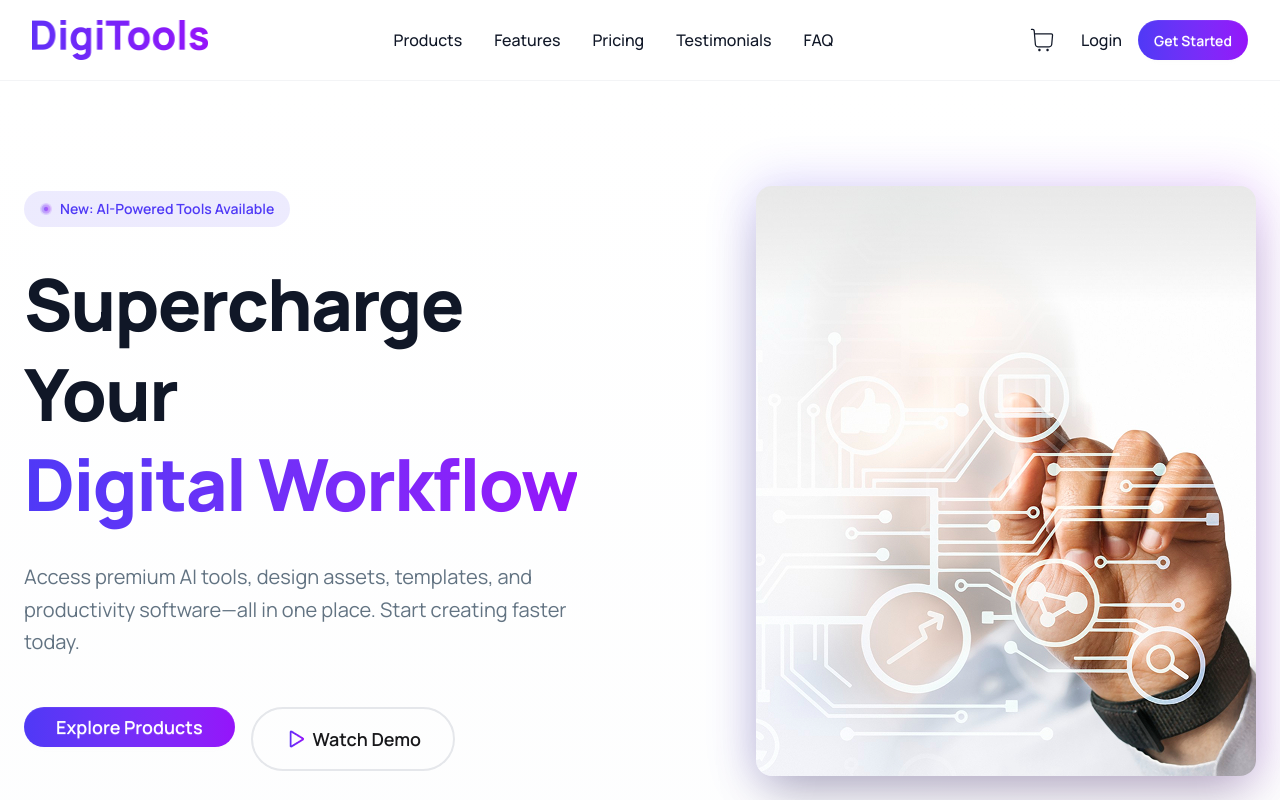
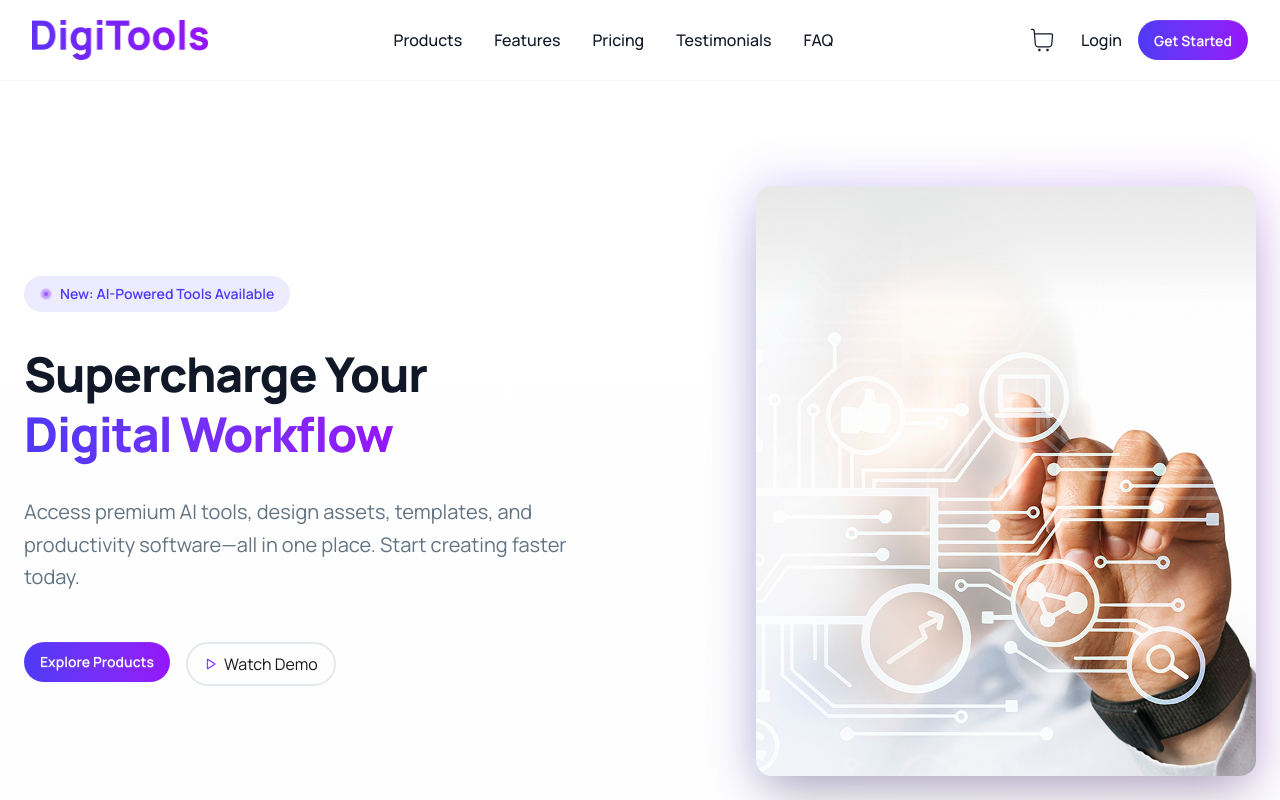
Before and after one commit to bashar35790/DigiTools-Platform, a React (Vite) app: page / in a window 1280 px wide. Shown: the top 800 px of the page. Built offline with nearby package versions, Linux system fonts and the light colour scheme.

Commit message:
fixed some design

```diff
--- a/src/App.jsx
+++ b/src/App.jsx
@@ -26,25 +26,24 @@ export default function App() {
     setCart((prevCart) => {
       const existingItem = prevCart.find((item) => item.id === product.id);
       if (existingItem) {
-        toast.success(`Increased ${product.name} quantity in cart!`);
         return prevCart.map((item) =>
           item.id === product.id ? { ...item, quantity: item.quantity + 1 } : item
         );
       }
-      toast.success(`${product.name} added to cart!`);
       return [...prevCart, { ...product, quantity: 1 }];
     });
+    toast.success(`${product.name} added to cart!`);
   };
 
+
   const handleRemoveFromCart = (productId) => {
-    setCart((prevCart) => {
-      const itemToRemove = prevCart.find(item => item.id === productId);
-      if (itemToRemove) {
-        toast.info(`${itemToRemove.name} removed from cart.`);
-      }
-      return prevCart.filter((item) => item.id !== productId);
-    });
+    const itemToRemove = cart.find(item => item.id === productId);
+    if (itemToRemove) {
+      toast.info(`${itemToRemove.name} removed from cart.`);
+    }
+    setCart((prevCart) => prevCart.filter((item) => item.id !== productId));
   };
+
 
   const handleClearCart = () => {
     setCart([]);
@@ -55,6 +54,7 @@ export default function App() {
 
   return (
     <main className="min-h-screen bg-white">
+      <ToastContainer position="top-right" autoClose={3000} hideProgressBar={false} />
       <Navbar cartCount={cartCount} setActiveView={setActiveView}></Navbar>
       {activeView === "available" && (
         <>
@@ -81,7 +81,6 @@ export default function App() {
         </>
       )}
       <Footer></Footer>
-      <ToastContainer position="top-right" autoClose={3000} hideProgressBar={false} />
     </main>
   )
 }
--- a/src/component/home-page/Hero.jsx
+++ b/src/component/home-page/Hero.jsx
@@ -7,7 +7,7 @@ export default function Hero() {
   return (
     <>
       <div className="hero min-h-[80vh] lg:min-h-screen bg-linear-to-b from-base-100 to-gray-50/30">
-        <div className="container mx-auto px-6 py-12 lg:py-20 flex flex-col lg:flex-row-reverse items-center justify-between gap-12 lg:gap-20">
+        <div className="container mx-auto px-6 py-12 lg:py-20 flex flex-col-reverse lg:flex-row-reverse items-center justify-between gap-12 lg:gap-20">
           {/* Hero Image */}
           <div className="w-full lg:w-1/2 flex justify-center lg:justify-end">
             <div className="relative group">
@@ -27,7 +27,7 @@ export default function Hero() {
               New: AI-Powered Tools Available
             </div>
 
-            <h1 className="text-4xl md:text-6xl lg:text-7xl font-extrabold text-heading leading-tight tracking-tight">
+            <h1 className="text-4xl md:text-5xl lg:text-5xl font-extrabold text-heading leading-tight tracking-tight">
               Supercharge Your <br className="hidden md:block" />
               <span className="bg-linear-to-r from-brand1 to-brand2 text-transparent bg-clip-text">Digital Workflow</span>
             </h1>
@@ -39,9 +39,9 @@ export default function Hero() {
             </p>
 
             <div className="flex flex-col sm:flex-row gap-4 justify-center lg:justify-start pt-4">
-              <Button title="Explore Products" addStyle="px-8 py-4 text-lg"></Button>
-              <button className="flex items-center justify-center gap-2 px-8 py-4 text-lg font-semibold rounded-full border-2 border-gray-200 hover:border-brand1 hover:bg-gray-50 transition-all group">
-                <img src={PlayIcon} alt="play icon" className="w-5 h-5 group-hover:scale-110 transition-transform" />
+              <Button title="Explore Products" addStyle="px-4 py-2"></Button>
+              <button className="flex items-center justify-center gap-2 px-4 py-2 rounded-full border-2 border-gray-200 hover:border-brand1 hover:bg-gray-50 transition-all group">
+                <img src={PlayIcon} alt="play icon" className="w-3 h-3 group-hover:scale-110 transition-transform" />
                 Watch Demo
               </button>
             </div>
--- a/src/component/home-page/Pricing.jsx
+++ b/src/component/home-page/Pricing.jsx
@@ -72,10 +72,10 @@ export default function Pricing() {
                         {
                             PricingData.map(card => {
                                 return (
-                                    <div className={`card overflow-hidden transition-all duration-300 hover:shadow-xl ${card.tag ? "bg-linear-to-br from-brand1 to-brand2 text-white scale-105 z-10 shadow-xl" : "bg-[#F9FAFC] text-heading border border-gray-100"}`} key={card.id}>
+                                    <div className={`card overflow-visible transition-all duration-300 hover:shadow-xl ${card.tag ? "bg-linear-to-br from-brand1 to-brand2 text-white scale-105 z-10 shadow-xl" : "bg-[#F9FAFC] text-heading border border-gray-100"}`} key={card.id}>
                                         <div className="card-body relative p-8 lg:p-10 space-y-6 flex flex-col justify-between h-full">
                                             {card.tag && (
-                                                <span className="absolute top-4 right-4 bg-white/20 backdrop-blur-md text-white text-xs font-bold px-3 py-1 rounded-full border border-white/20">
+                                                <span className="absolute -top-3 left-1/2 -translate-x-1/2 z-20 bg-[#FEF3C6] backdrop-blur-md text-[#BB4D00] text-xs font-bold px-3 py-1 rounded-full border border-white/20">
                                                     {card.tag}
                                                 </span>
                                             )}
--- a/src/component/home-page/Products.jsx
+++ b/src/component/home-page/Products.jsx
@@ -1,9 +1,6 @@
-import React, { use, useState } from 'react'
+import React, { useEffect, useState } from 'react'
 import Product from '../../utility/Product';
 import Cart from '../../utility/Cart';
-
-
-
 
 export default function Products({
     cardDataPromise,
@@ -14,7 +11,20 @@ export default function Products({
     activeView,
     setActiveView
 }) {
-    const cards = use(cardDataPromise);
+    const [cards, setCards] = useState([]);
+    const [loading, setLoading] = useState(true);
+
+    useEffect(() => {
+        cardDataPromise.then(data => {
+            setCards(data);
+            setLoading(false);
+        });
+    }, [cardDataPromise]);
+
+    if (loading) {
+        return <div className="flex justify-center py-20"><span className="loading loading-bars loading-xl"></span></div>;
+    }
+
 
     return (
         <>
@@ -29,13 +39,13 @@ export default function Products({
                         <div className='p-1.5 shadow-sm rounded-full w-fit mx-auto flex items-center bg-gray-100/50 backdrop-blur-sm border border-gray-100'>
                             <button
                                 onClick={() => setActiveView("available")}
-                                className={`px-6 py-2.5 rounded-full font-semibold transition-all duration-300 ${activeView === "available" ? "bg-white text-brand1 shadow-md" : "text-gray-500 hover:text-brand1"}`}
+                                className={` cursor-pointer px-6 py-2.5 rounded-full font-semibold transition-all duration-300 ${activeView === "available" ? "bg-linear-to-l from-brand2 to-brand1 text-white" : "text-gray-500 hover:text-brand1"}`}
                             >
                                 All Products
                             </button>
                             <button
                                 onClick={() => setActiveView("cart")}
-                                className={`px-6 py-2.5 rounded-full font-semibold transition-all duration-300 flex items-center gap-2 ${activeView === "cart" ? "bg-white text-brand1 shadow-md" : "text-gray-500 hover:text-brand1"}`}
+                                className={` cursor-pointer px-6 py-2.5 rounded-full font-semibold transition-all duration-300 flex items-center gap-2 ${activeView === "cart" ? "bg-linear-to-l from-brand2 to-brand1 text-white" : "text-gray-500 hover:text-brand1"}`}
                             >
                                 Cart {cart.length > 0 && <span className="bg-brand1 text-white text-[10px] h-5 w-5 rounded-full flex items-center justify-center">{cart.length}</span>}
                             </button>
--- a/src/utility/Button.jsx
+++ b/src/utility/Button.jsx
@@ -1,13 +1,14 @@
 
 
-export default function Button({ title, addStyle, title2, active, onClick }) {
+export default function Button({ title, addStyle, title2, active, onClick, disable }) {
     return (
         <>
             <button
                 onClick={onClick}
+                disabled={disable}   // ✅ এখানে ঠিক করো
                 className={`btn rounded-full text-white border-none
-                            transition-all duration-300 ease-in-out transform hover:scale-105 active:scale-95
-                ${active ? "bg-success scale-105 shadow-md"
+                        transition-all duration-300 ease-in-out transform hover:scale-105 active:scale-95
+                        ${active ? "bg-success scale-105 shadow-md cursor-not-allowed opacity-70"
                         : "bg-linear-to-l from-brand2 to-brand1 hover:shadow-lg shadow-brand1/20"
                     } ${addStyle}`}
             >
--- a/src/utility/Product.jsx
+++ b/src/utility/Product.jsx
@@ -7,20 +7,12 @@ export default function Product({ card, count, onAddToCart }) {
     const handleBuyNow = () => {
         setActive(true);
         onAddToCart();
-        // Reset "Added" state after a short delay for better UX
-        setTimeout(() => setActive(false), 2000);
     };
 
     return (
         <>
             <div className="card bg-white shadow-sm hover:shadow-2xl transition-all duration-500 group border border-gray-100/50 rounded-2xl overflow-hidden flex flex-col h-full">
                 <div className="card-body p-6 lg:p-8 flex flex-col justify-between h-full relative">
-                    {/* Count Badge */}
-                    {count > 0 && (
-                        <div className="absolute -top-3 -left-3 bg-brand2 text-white w-10 h-10 rounded-full flex items-center justify-center font-bold shadow-xl z-20 animate-scale-in border-4 border-white">
-                            {count}
-                        </div>
-                    )}
 
                     {/* Tag Badge */}
                     <div className="absolute top-4 right-4 z-10">
@@ -73,6 +65,7 @@ export default function Product({ card, count, onAddToCart }) {
                             title="Add to Cart"
                             title2="Added to Cart"
                             addStyle="w-full py-4 font-bold"
+                            disable= {active}
                         />
                     </div>
                 </div>
```
Also changed, not shown: 1 other file (tests, documents, lock files or other folders).
